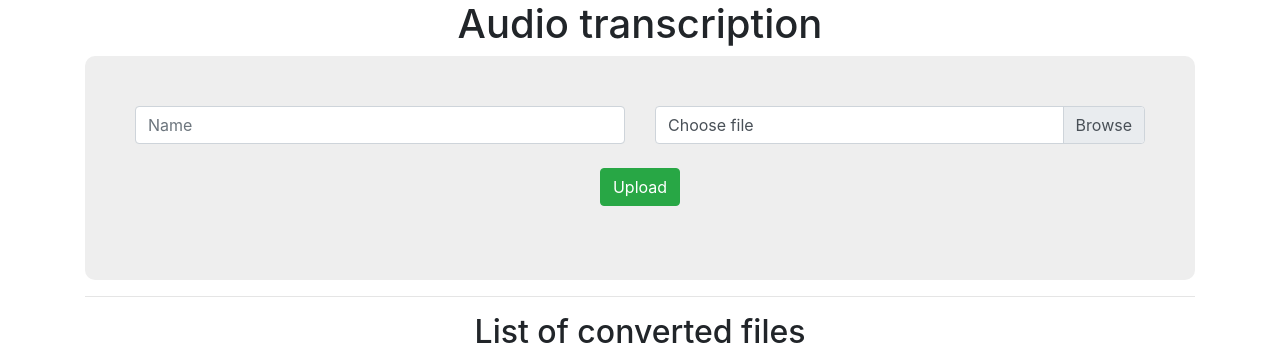
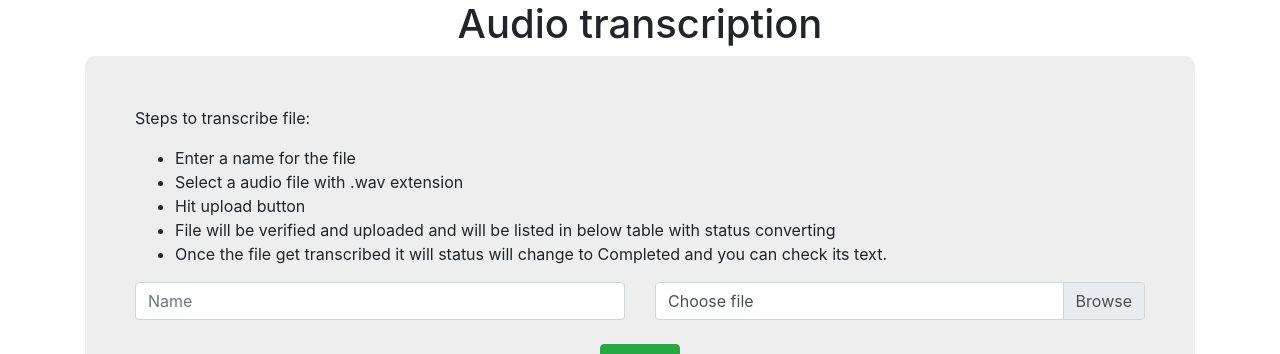
Before and after one commit to om06/nlp, a Django app: template templates/home.html in a window 1280 px wide. Shown: the top 354 px of the page. Run offline with Django 3.2, Linux system fonts and the light colour scheme; the template is opened without the code that fills it, so the values that code supplies are empty; parts of the project's set-up code (start-up, migrations or seed data) failed here and were passed over; some libraries are stand-ins or nearby versions.

Commit message:
Add steps to upload audio file

```diff
--- a/templates/home.html
+++ b/templates/home.html
@@ -33,7 +33,14 @@
 
     <form class="form round-border" method="post" action="/" enctype="multipart/form-data">
         {% csrf_token %}
-
+        <p>Steps to transcribe file:</p>
+        <ul>
+            <li>Enter a name for the file</li>
+            <li>Select a audio file with .wav extension</li>
+            <li>Hit upload button</li>
+            <li>File will be verified and uploaded and will be listed in below table with status converting</li>
+            <li>Once the file get transcribed it will status will change to Completed and you can check its text.</li>
+        </ul>
         <div class="row">
             <div class="col-6">
                 <input type="text" name="name" class="form-control" placeholder="Name" required/>
```
